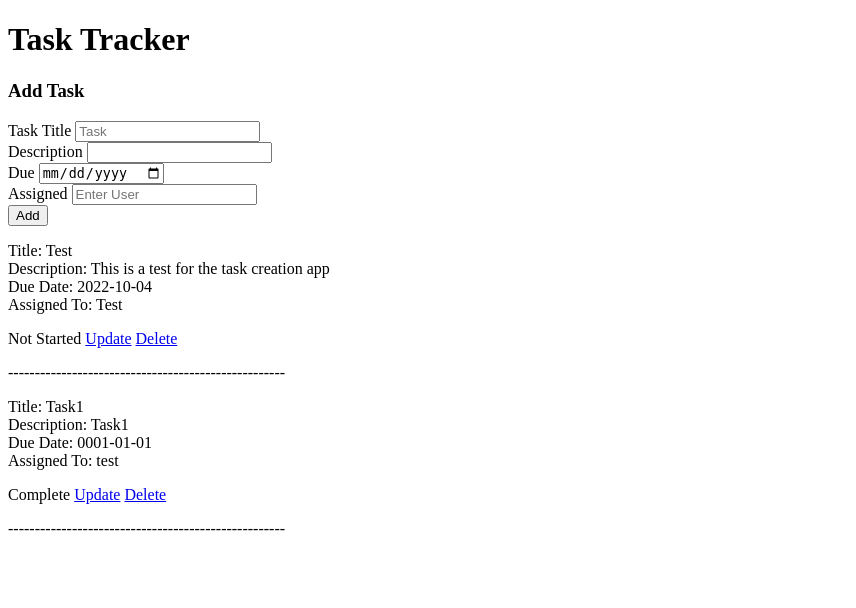
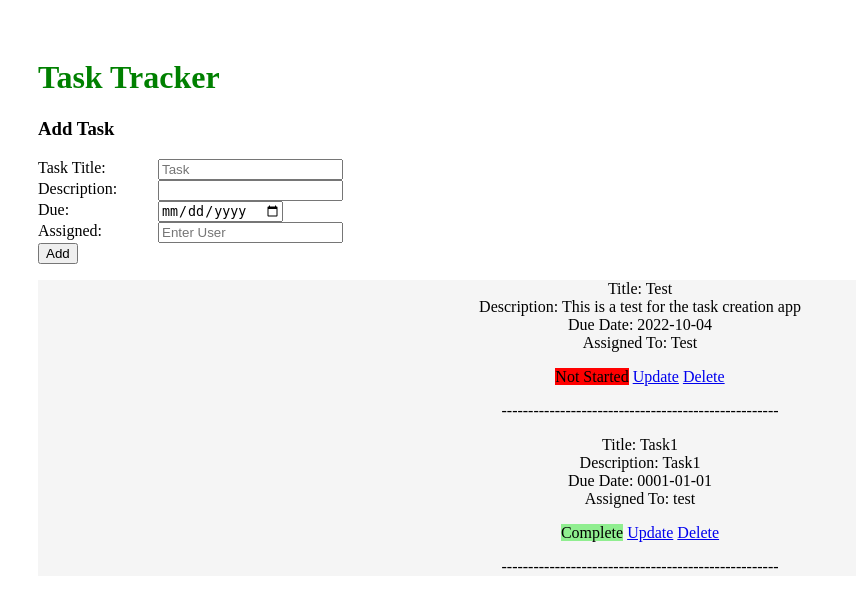
Before and after one commit to ethanh2003/Task-Tracker, a Flask app: page / in a window 1280 px wide. Shown: the top 608 px of the page, without its empty margins (0-856 px from the left). Run offline with Flask 2, Linux system fonts and the light colour scheme; data comes from the database, SQL or seed files in the repository; both versions use the stored data as it was after the commit.

Commit message:
Changed CSS

```diff
--- a/static/main.css
+++ b/static/main.css
@@ -8,3 +8,25 @@ h2{
     color:gold;
     background:green;
 }
+label:not(.ex){ /*Creates deign for submission fourms*/
+    display: block;
+    float: left;
+    width : 120px;
+  }
+.todo{
+    text-align: center;
+    background-color: whitesmoke;
+
+}
+.inProgress{
+    background-color: aqua;
+    border: 5px;
+}
+.complete{
+    background-color: lightgreen;
+    border: 5px;
+}
+.notStarted{
+    background-color: red;
+    border: 5px;
+}
--- a/templates/index.html
+++ b/templates/index.html
@@ -5,6 +5,7 @@
     <meta charset="UTF-8">
     <meta name="viewport" content="width=device-width, initial-scale=1.0">
     <title>Task Tracker</title>
+    <link rel="stylesheet" href="./static/main.css">
 </head>
 
 <body>
@@ -13,36 +14,37 @@
     <form action="/add" method="post">
         <div>
             <h3>Add Task</h3>
-            <label>Task Title</label>
+            <label>Task Title:</label>
             <input type="text" name="title" placeholder="Task">
             <br>
-            <label>Description</label>
+            <label>Description:</label>
             <input type="text" name="description" >
             <br>
-            <label>Due</label>
+            <label>Due:</label>
             <input type="date" name="due" >
             <br>
-            <label>Assigned</label> <!--Change to Dropdown of users-->
+            <label>Assigned:</label> <!--Change to Dropdown of users-->
             <input type="text" name="assigned" placeholder="Enter User">
             <br>
             <button type="submit">Add</button>
         </div>
     </form>
+    <div class="todo">
     {% for todo in todo_list %}
 
     <p> Title: {{ todo.title }} <br>Description: {{ todo.description }}  <br>Due Date: {{ todo.due }}  <br>Assigned To: {{ todo.assigned }}</p>
     {% if todo.complete == 0 %}
-    <span>Not Started</span>
+    <span class="notStarted">Not Started</span>
     {% elif todo.complete == 1 %}
-    <span>In Progress</span>
+    <span class="inProgress">In Progress</span>
     {% else %}
-    <span>Complete</span>
+    <span class="complete">Complete</span>
     {% endif %}
     <a href="/update/{{ todo.id }}">Update</a>
     <a href="/delete/{{ todo.id }}">Delete</a>
     <p>----------------------------------------------------</p>
     {% endfor %}
-
+    </div>
 
 </body>
 
```
Also changed, not shown: instance/database.sqlite.
